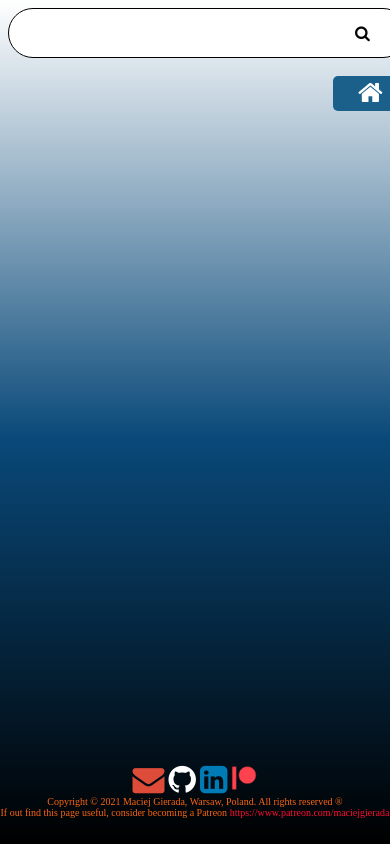
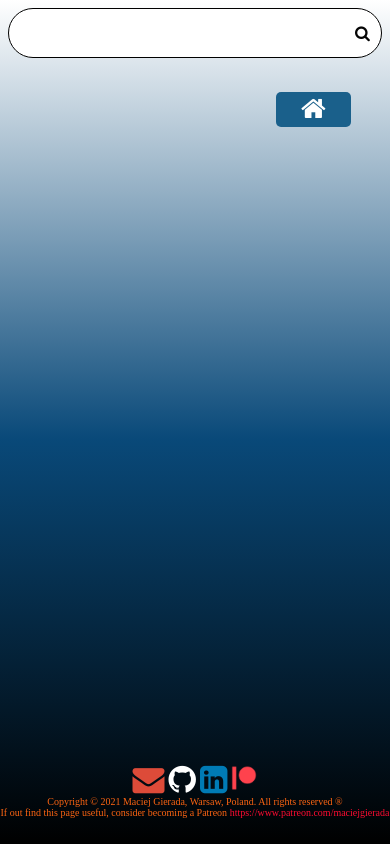
Before and after one commit to mgierada/TGSE, a Django app: template templates/search_results.html in a window 390 px wide; the page is wider, and only the part inside the window is pictured. Run offline with Django 3.2, Linux system fonts and the light colour scheme; the template is opened without the code that fills it, so the values that code supplies are empty; some web fonts are replaced.

Commit message:
Fix responsive on mobile

```diff
--- a/search_for_transcript/static/search_for_transcript/style.css
+++ b/search_for_transcript/static/search_for_transcript/style.css
@@ -10,7 +10,7 @@ body {
     rgba(0, 0, 0, 1) 100%
   );
   box-sizing: border-box;
-  min-width: 400px;
+  min-width: 320px;
   height: auto;
 }
 
@@ -29,6 +29,8 @@ body {
   position: relative;
 }
 .search_results {
+  display: flex;
+  align-items: center;
   width: 100%;
 }
 
@@ -128,7 +130,7 @@ h2 {
 .show_total_occurances {
   color: black;
 
-  width: 90vw;
+  width: 80vw;
   height: 70px;
 
   display: flex;
@@ -137,7 +139,6 @@ h2 {
   align-items: center;
   margin-left: auto;
   margin-right: auto;
-  min-width: 400px;
 }
 
 .show_total_occurances_info,
@@ -272,8 +273,8 @@ h2 {
   background-color: rgba(243, 243, 243, 0.75);
   margin-top: 10px;
   margin-bottom: 10px;
-  margin-left: 10px;
-  margin-right: 10px;
+  margin-left: 20px;
+  margin-right: 20px;
   border-radius: 10px;
   padding: 15px;
 }
@@ -293,6 +294,7 @@ h2 {
   padding-top: 5px;
   margin-bottom: -20px;
   font-size: 12px;
+  flex-shrink: 1;
 }
 
 .show_occurances {
```
